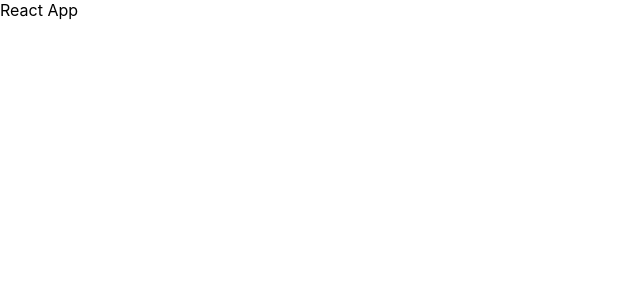
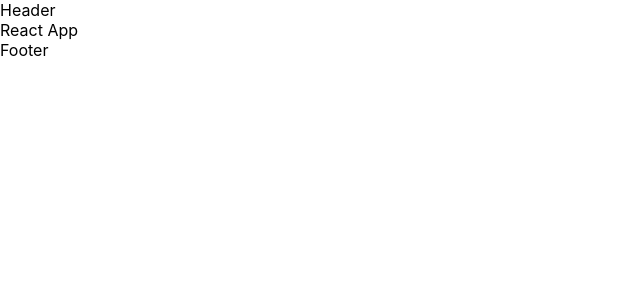
Before and after one commit to cvdat2097/thunder-core-reactjs, a React (Create React App) app: page / in a window 1280 px wide. Shown: the top 300 px of the page, without its empty margins (0-640 px from the left). Built offline with nearby package versions, Linux system fonts and the light colour scheme.

Commit message:
create layouts

```diff
--- a/src/App.tsx
+++ b/src/App.tsx
@@ -1,8 +1,15 @@
 import React from 'react';
 import './App.scss';
+import { MainLayout } from './layout/MainLayout';
 
 function App() {
-  return <div className="App">React App</div>;
+  return (
+    <div className="App">
+      <MainLayout>
+        <div>React App</div>
+      </MainLayout>
+    </div>
+  );
 }
 
 export default App;
--- /dev/null
+++ b/src/layout/BlankLayout/index.ts
@@ -0,0 +1 @@
+export { BlankLayout } from './BlankLayout';
--- /dev/null
+++ b/src/layout/ErrorLayout/index.ts
@@ -0,0 +1 @@
+export { ErrorLayout } from './ErrorLayout';
--- /dev/null
+++ b/src/layout/MainLayout/MainLayout.tsx
@@ -0,0 +1,14 @@
+import React from 'react';
+import './MainLayout.scss';
+
+interface MainLayoutProps {
+  children: any;
+}
+
+export const MainLayout = ({ children }: MainLayoutProps) => (
+  <div className="main-container">
+    <div className="header">Header</div>
+    <div className="content">{children}</div>
+    <div className="footer">Footer</div>
+  </div>
+);
--- /dev/null
+++ b/src/layout/MainLayout/index.ts
@@ -0,0 +1 @@
+export { MainLayout } from './MainLayout';
```
Also changed, not shown: src/layout/BlankLayout/BlankLayout.tsx (added, +8 -0 lines), src/layout/ErrorLayout/ErrorLayout.tsx (added, +13 -0 lines), src/layout/BlankLayout/BlankLayout.scss (added), src/layout/ErrorLayout/ErrorLayout.scss (added), src/layout/MainLayout/MainLayout.scss (added).
